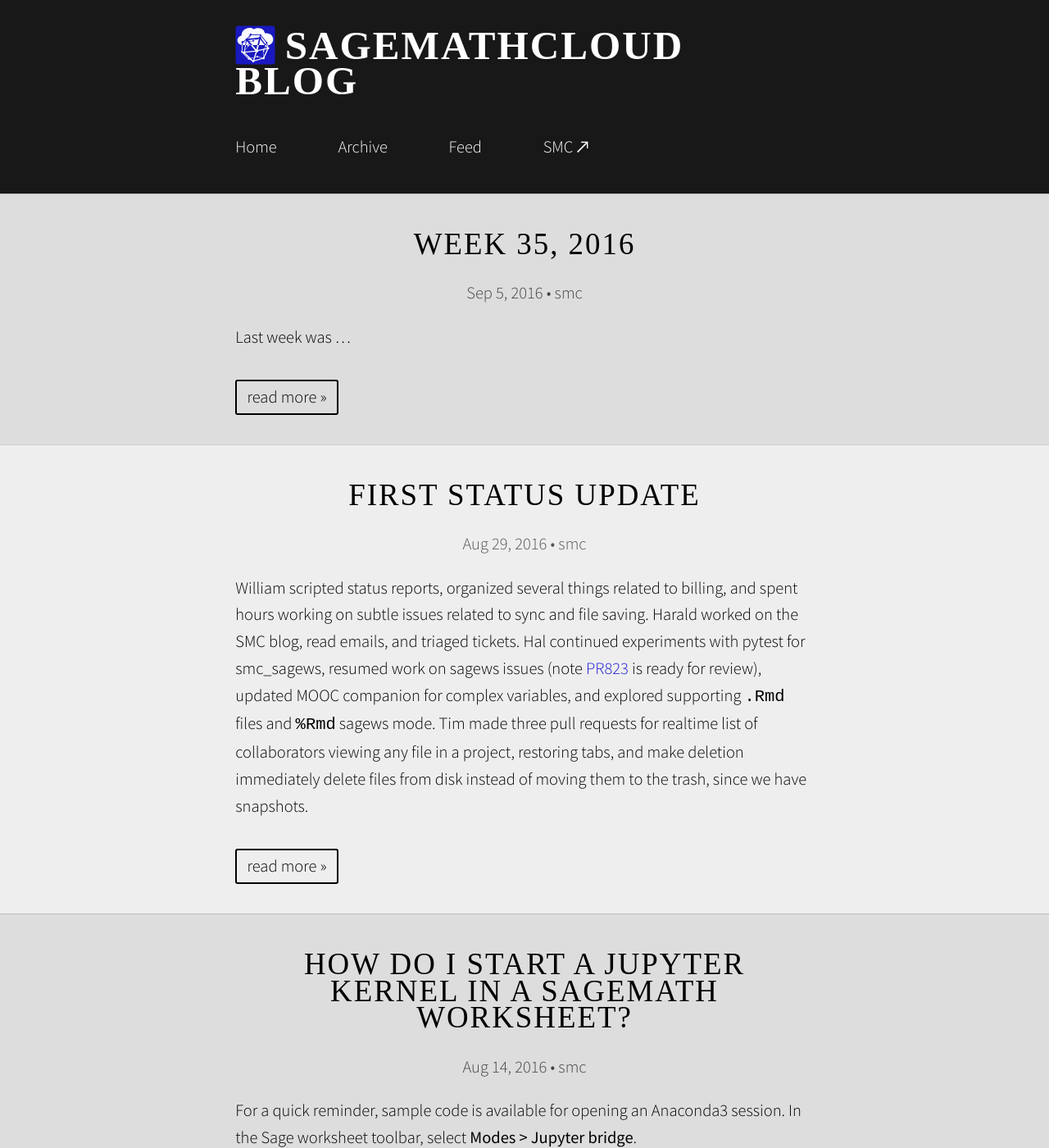
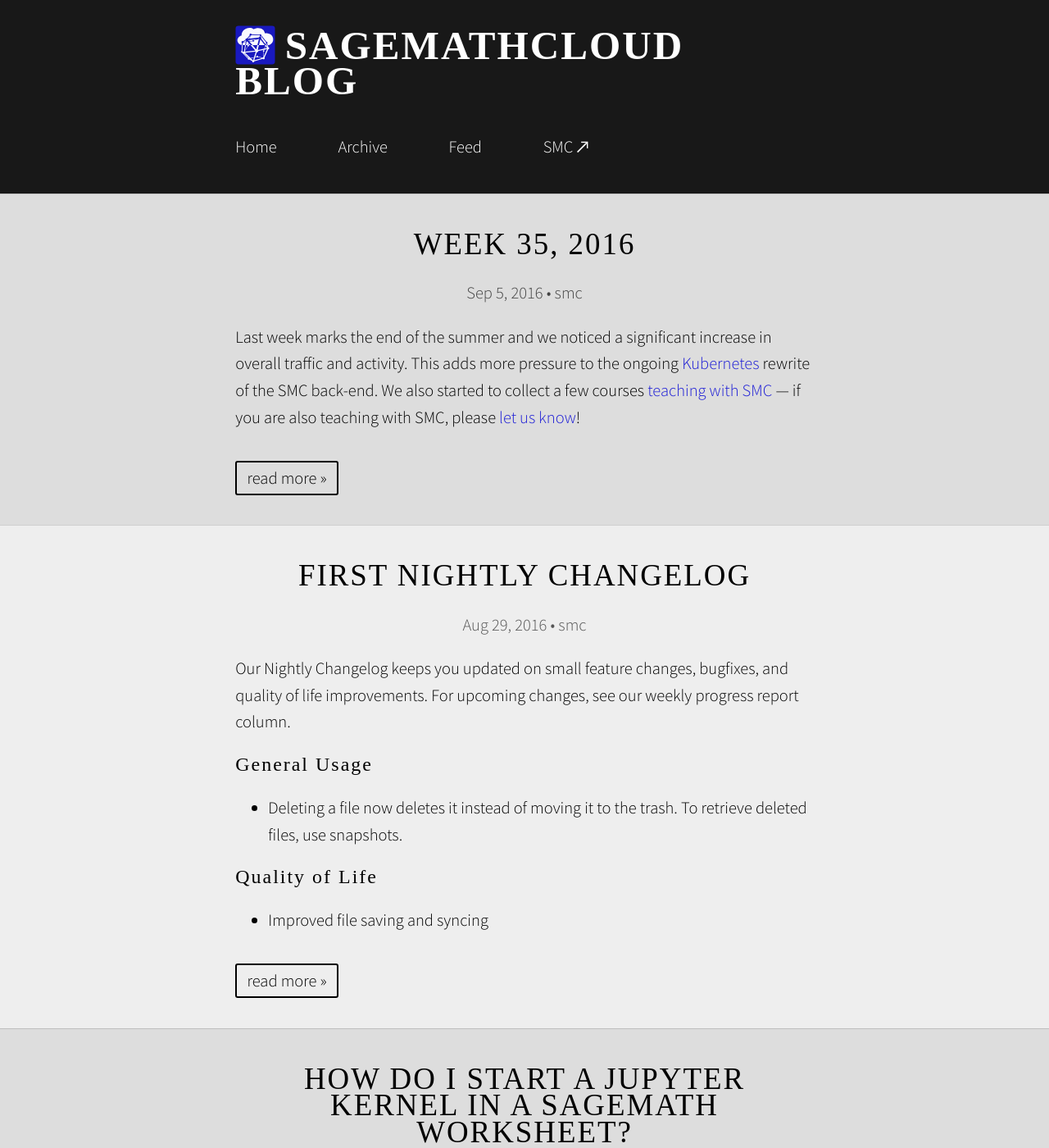
Before and after one commit to sagemathinc/cocalc-blog, a Jekyll site: the page built from src/index.html, in a window 1280 px wide and 1400 px high. Shown: the whole window at 82% size. Built offline with Jekyll 4.4.1, drawn with Linux system fonts in a browser that asks for light colours; nearby versions of some CDN libraries; some web fonts are replaced; formulas are drawn with MathJax 3; the list of posts is cut into pages by our own code.

Commit message:
Change first update

```diff
--- /dev/null
+++ b/src/_posts/2016-08-29-first-nightly-changelog.md
@@ -0,0 +1,14 @@
+---
+title:  "First Nightly Changelog"
+date:   2016-08-29 9:23:00
+categories: smc
+---
+
+Our Nightly Changelog keeps you updated on small feature changes, bugfixes, and quality of life improvements. For upcoming changes, see our weekly progress report column.
+
+### General Usage
+- Deleting a file now deletes it instead of moving it to the trash.
+To retrieve deleted files, use snapshots.
+
+### Quality of Life
+- Improved file saving and syncing
--- a/src/_posts/2016-08-29-first-status-update.md
+++ /dev/null
@@ -1,8 +0,0 @@
----
-title:  "First Status Update"
-date:   2016-08-29 9:23:00
-categories: smc
----
-
-
-William scripted status reports, organized several things related to billing, and spent hours working on subtle issues related to sync and file saving. Harald worked on the SMC blog, read emails, and triaged tickets. Hal continued experiments with pytest for smc_sagews, resumed work on sagews issues (note [PR823](https://github.com/sagemathinc/smc/pull/823) is ready for review), updated MOOC companion for complex variables, and explored supporting `.Rmd` files and `%Rmd` sagews mode. Tim made three pull requests for realtime list of collaborators viewing any file in a project, restoring tabs, and make deletion immediately delete files from disk instead of moving them to the trash, since we have snapshots.
--- a/src/_posts/2016-09-05-week-35-2016.md
+++ b/src/_posts/2016-09-05-week-35-2016.md
@@ -4,4 +4,6 @@
 categories: smc
 ---
 
-Last week was ...
+Last week marks the end of the summer and we noticed a significant increase in overall traffic and activity.
+This adds more pressure to the ongoing [Kubernetes]() rewrite of the SMC back-end.
+We also started to collect a few courses [teaching with SMC](https://github.com/sagemathinc/smc/wiki/Teaching) &mdash; if you are also teaching with SMC, please [let us know](mailto:teaching@sagemath.com)!
```
